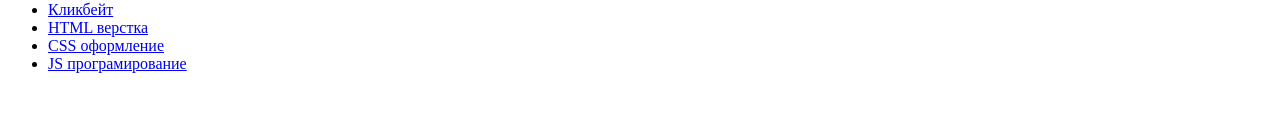
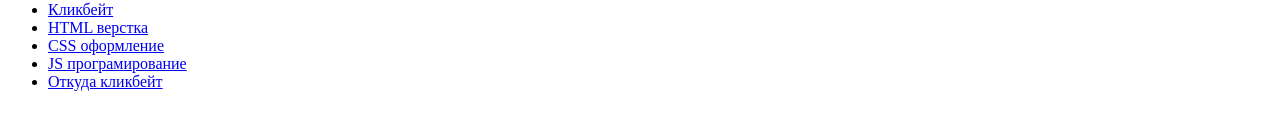
Before and after one commit to Patriot252017/SAIT, a plain HTML site: page index.html in a window 1280 px wide. Shown: the part 216-346 px from the top of the page. Drawn offline with Linux system fonts and the light colour scheme.

Commit message:
Update index.html

```diff
--- a/index.html
+++ b/index.html
@@ -31,6 +31,9 @@
             <li>
                 <a href="pages/JS.html">JS програмирование</a>
             </li>
+            <li>
+                <a href="https://www.youtube.com/watch?v=AUzGFSjkGZA&t=10s">Откуда кликбейт</a>
+            </li>
         </ul>
     </body>
 
```
